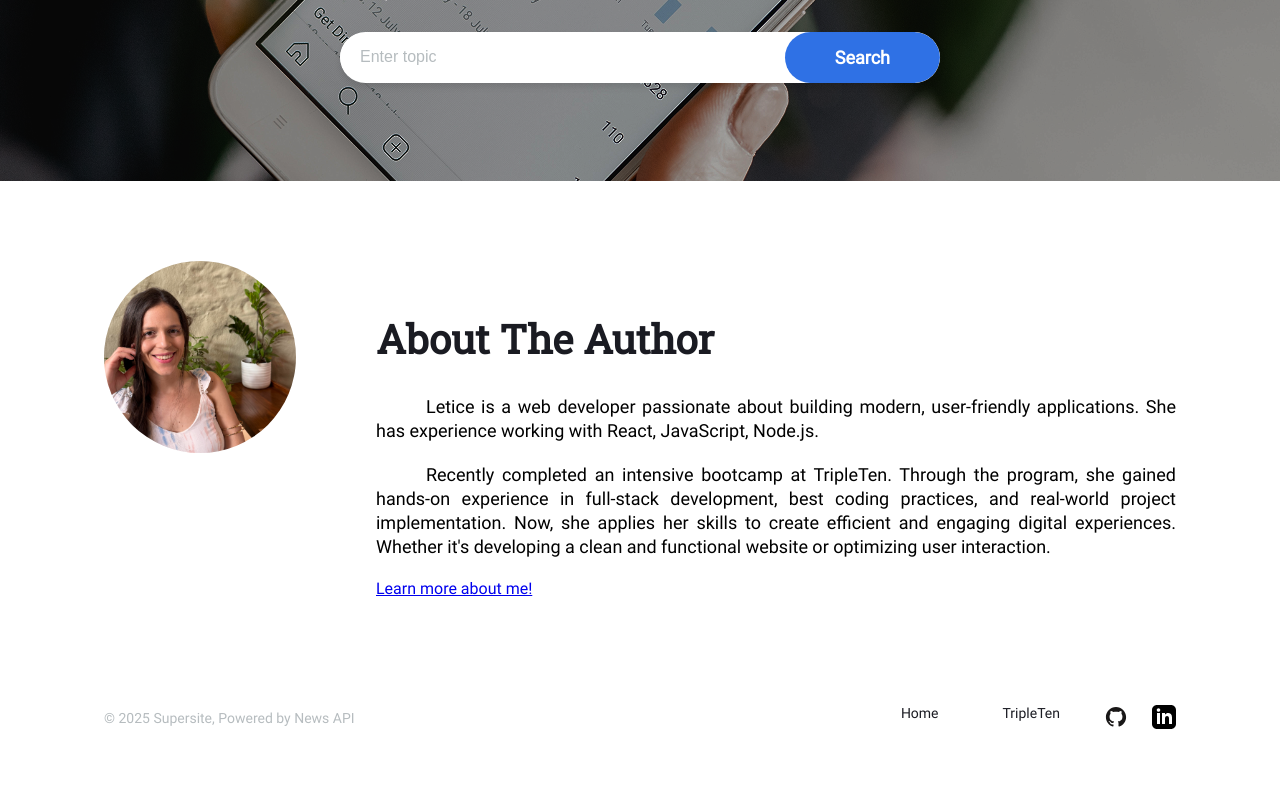
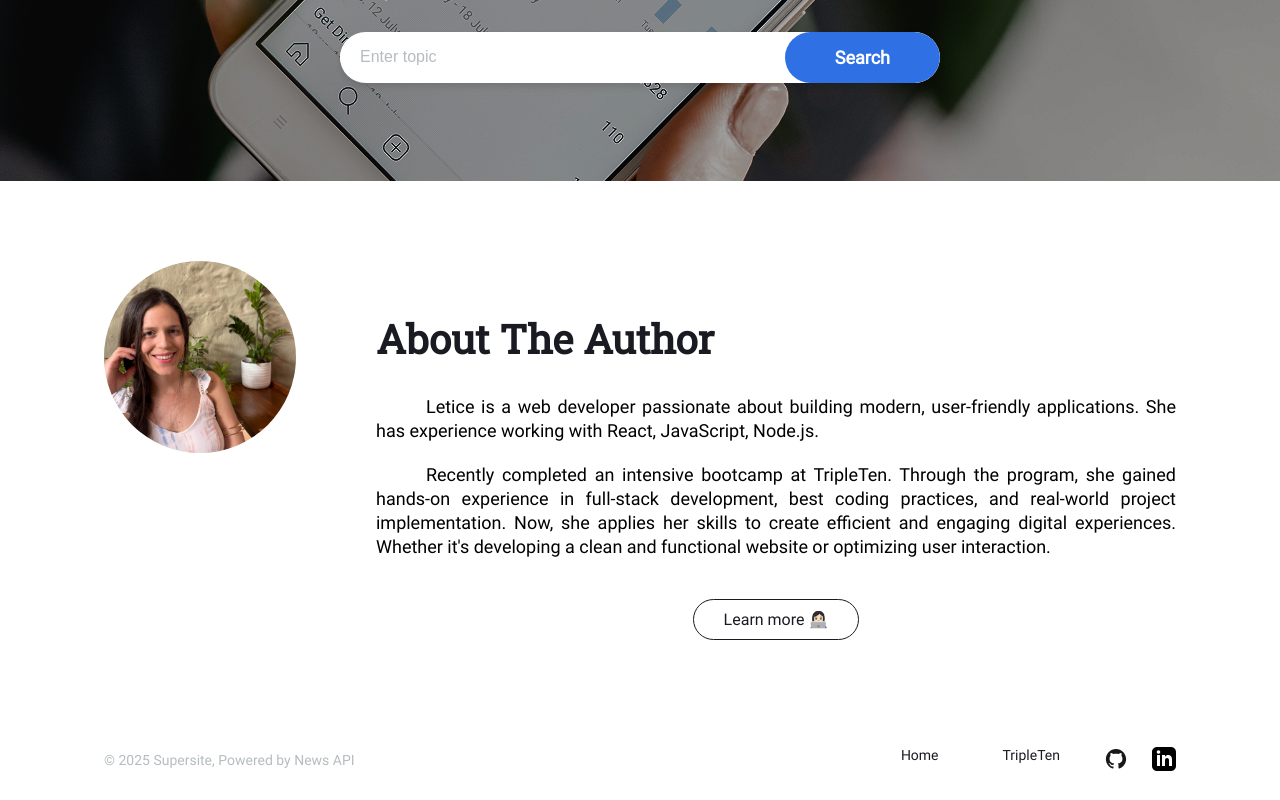
Before and after one commit to LeticeZwinger/News-Explorer, a React (Vite) app: page / in a window 1280 px wide. Shown: the part 395-1195 px from the top of the page. Before the commit the page ends 1153 px from the top, so only its background shows below. Built offline with nearby package versions, Linux system fonts and the light colour scheme.

Commit message:
style learn more button

```diff
--- a/src/components/About/About.css
+++ b/src/components/About/About.css
@@ -11,6 +11,8 @@
   height: 624;
 }
 .about__content {
+  display: flex;
+  flex-direction: column;
   padding-top: 51px;
   max-width: 800px;
   flex-shrink: 1;
@@ -42,6 +44,36 @@
   line-height: 24px;
   text-align: justify;
   margin-bottom: 20px;
+}
+
+.about__link {
+  display: inline-block;
+  justify-content: center;
+  padding: 10px 30px;
+  border: 1px solid #1a1b22;
+  border-radius: 50px;
+  background: transparent;
+  color: #1a1b22;
+  font-family: "Roboto", system-ui, "Segoe UI", "Open Sans", sans-serif;
+  font-size: 16px;
+  font-weight: 500;
+  text-align: center;
+  cursor: pointer;
+  text-decoration: none;
+  margin-left: auto;
+  margin-right: auto;
+  margin-top: 20px;
+  transition:
+    0.3s,
+    color 0.3s;
+}
+
+.about__link:focus,
+.about__link:hover {
+  outline: none;
+  box-shadow: 0 0 0 1px #81859e;
+  border: none;
+  background-color: #2f72e53b;
 }
 
 @media screen and (max-width: 1024px) {
--- a/src/components/About/About.jsx
+++ b/src/components/About/About.jsx
@@ -29,7 +29,7 @@ function About() {
           optimizing user interaction.
         </p>
         <Link to="/learn-more" className="about__link">
-          Learn more about me!
+          Learn more 👩🏻‍💻
         </Link>
       </div>
     </section>
--- a/src/components/Navigator/Navigator.css
+++ b/src/components/Navigator/Navigator.css
@@ -86,7 +86,7 @@
 .navigator__signin-btn:hover,
 .navigator__signin-btn:focus {
   outline: none;
-  box-shadow: 0 0 0 3px rgba(255, 255, 255, 0.6);
+  box-shadow: 0 0 0 2px rgba(255, 255, 255, 0.6);
 }
 
 .navigator__saved-articles-btn {
```
